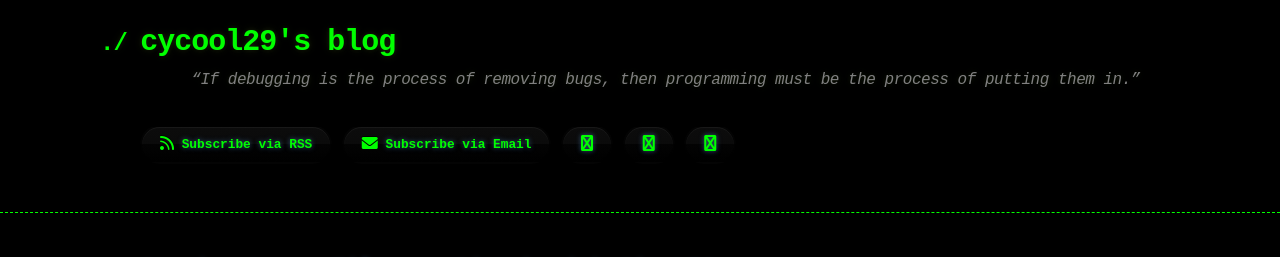
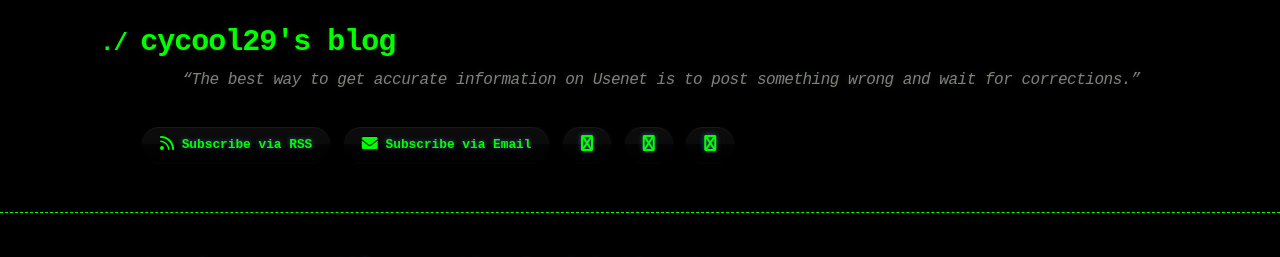
Before and after one commit to cycool29/cycool29.github.io, a Jekyll site: the page built from index.md, in a window 1280 px wide and 900 px high. Shown: the top 257 px of the window. Built offline with Jekyll 4.4.1, drawn with Linux system fonts in a browser that asks for light colours; a style sheet for code colours, icons or effects is not loaded.

Commit message:
Update quotes

```diff
--- a/_config.yml
+++ b/_config.yml
@@ -1,5 +1,5 @@
 title: cycool29's blog
-description: "“If debugging is the process of removing bugs, then programming must be the process of putting them in.” "
+description: "“The best way to get accurate information on Usenet is to post something wrong and wait for corrections.” "
 bio: A high school student. Intermediate in Python, Git, Bash. Learning JavaScript. He/Him. "
 author: cycool29
 url: https://cycool29.github.io
```
